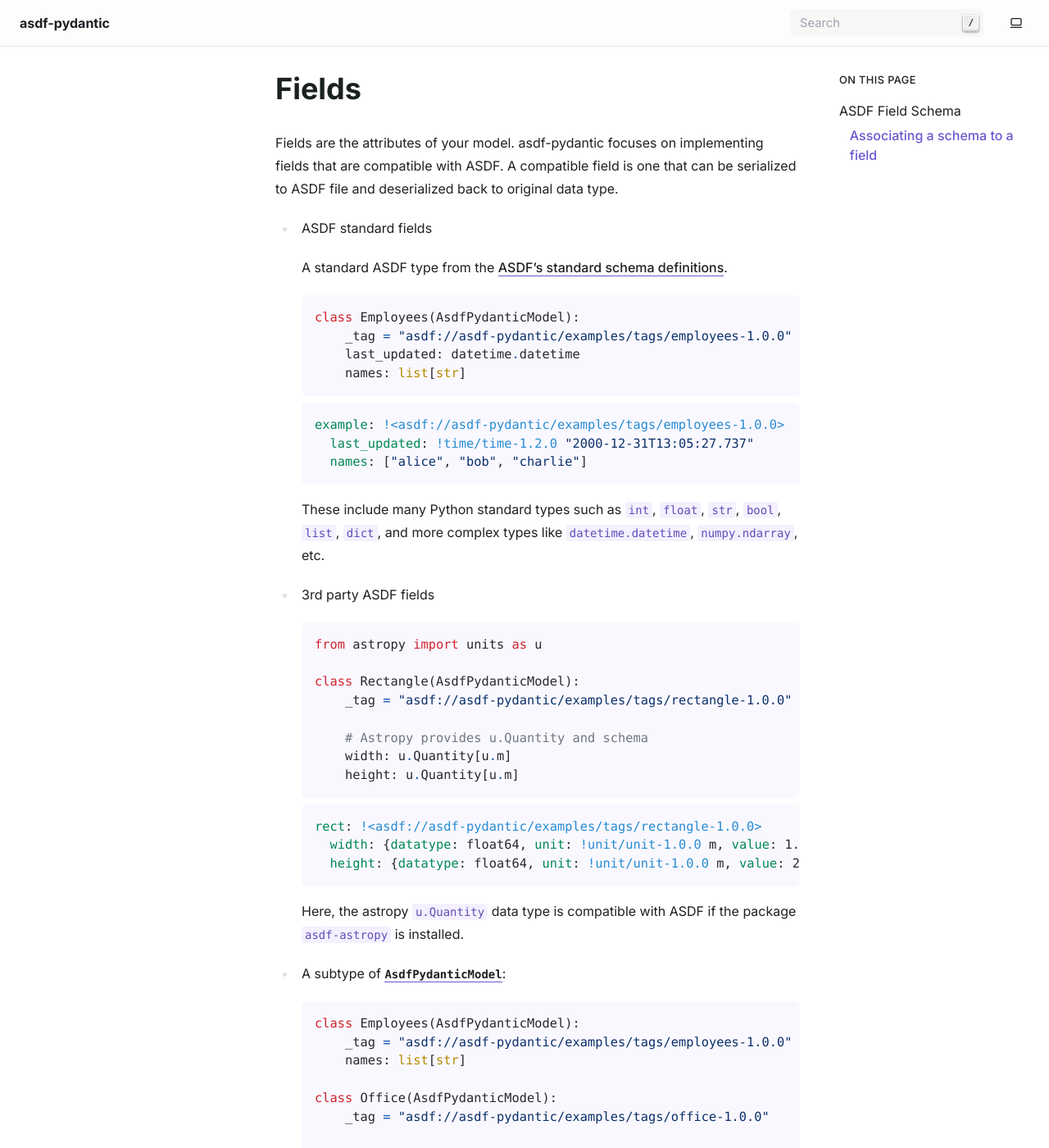
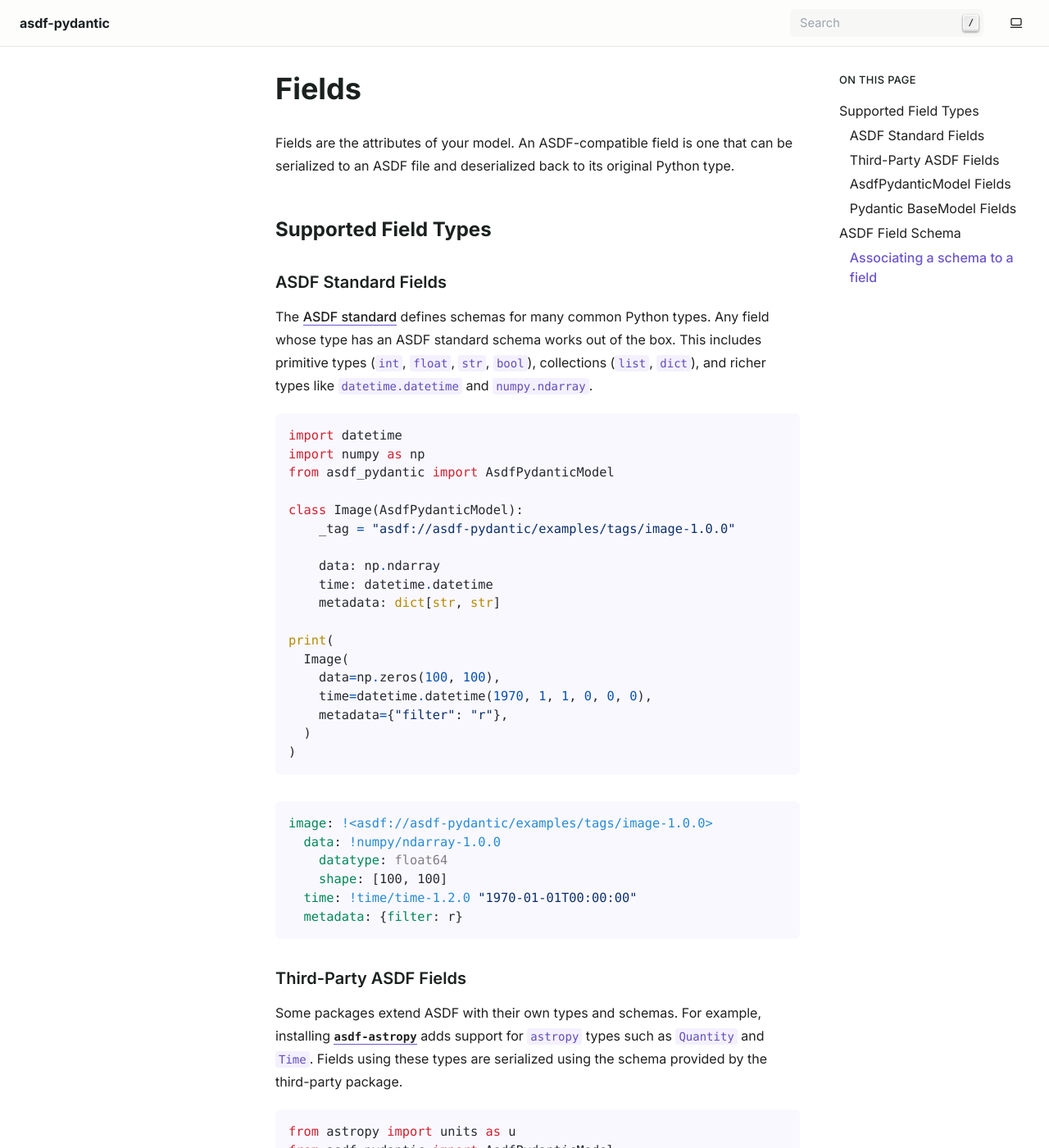
Before and after one commit to ketozhang/asdf-pydantic, a Sphinx documentation site: the page built from docs/concepts/fields.md, in a window 1280 px wide and 1400 px high. Shown: the whole window at 82% size. Built offline with Sphinx 7.4.7, drawn with Linux system fonts in a browser that asks for light colours; some of the changed text lies outside the part shown.

Commit message:
docs(fields.md): organize field types into sections and redo examples

````diff
--- a/docs/concepts/fields.md
+++ b/docs/concepts/fields.md
@@ -1,94 +1,116 @@
 # Fields
 
-Fields are the attributes of your model. asdf-pydantic focuses on implementing fields that are compatible with ASDF. A compatible field is one that can be serialized to ASDF file and deserialized back to original data type.
+Fields are the attributes of your model. An ASDF-compatible field is one that can be serialized to an ASDF file and deserialized back to its original Python type.
 
+## Supported Field Types
 
-- ASDF standard fields
+### ASDF Standard Fields
 
-  A standard ASDF type from the [ASDF's standard schema definitions](https://asdf-standard.readthedocs.io/en/latest/schemas/index.html#asdf-standard-schema-definitions).
+The [ASDF standard](https://asdf-standard.readthedocs.io/en/latest/schemas/index.html#asdf-standard-schema-definitions) defines schemas for many common Python types. Any field whose type has an ASDF standard schema works out of the box. This includes primitive types (`int`, `float`, `str`, `bool`), collections (`list`, `dict`), and richer types like `datetime.datetime` and `numpy.ndarray`.
 
-  ```py
-  class Employees(AsdfPydanticModel):
-      _tag = "asdf://asdf-pydantic/examples/tags/employees-1.0.0"
-      last_updated: datetime.datetime
-      names: list[str]
-  ```
+```python
+import datetime
+import numpy as np
+from asdf_pydantic import AsdfPydanticModel
 
+class Image(AsdfPydanticModel):
+    _tag = "asdf://asdf-pydantic/examples/tags/image-1.0.0"
 
-  ```yaml
-  example: !<asdf://asdf-pydantic/examples/tags/employees-1.0.0>
-    last_updated: !time/time-1.2.0 "2000-12-31T13:05:27.737"
-    names: ["alice", "bob", "charlie"]
-  ```
+    data: np.ndarray
+    time: datetime.datetime
+    metadata: dict[str, str]
 
-  These include many Python standard types such as `int`, `float`, `str`, `bool`, `list`, `dict`, and more complex types like `datetime.datetime`, `numpy.ndarray`, etc.
+print(
+  Image(
+    data=np.zeros(100, 100),
+    time=datetime.datetime(1970, 1, 1, 0, 0, 0),
+    metadata={"filter": "r"},
+  )
+)
+```
 
-- 3rd party ASDF fields
+```yaml
+image: !<asdf://asdf-pydantic/examples/tags/image-1.0.0>
+  data: !numpy/ndarray-1.0.0
+    datatype: float64
+    shape: [100, 100]
+  time: !time/time-1.2.0 "1970-01-01T00:00:00"
+  metadata: {filter: r}
+```
 
-  ```py
-  from astropy import units as u
+### Third-Party ASDF Fields
 
-  class Rectangle(AsdfPydanticModel):
-      _tag = "asdf://asdf-pydantic/examples/tags/rectangle-1.0.0"
+Some packages extend ASDF with their own types and schemas. For example, installing [`asdf-astropy`](https://asdf-astropy.readthedocs.io/) adds support for `astropy` types such as `Quantity` and `Time`. Fields using these types are serialized using the schema provided by the third-party package.
 
-      # Astropy provides u.Quantity and schema
-      width: u.Quantity[u.m]
-      height: u.Quantity[u.m]
-  ```
+```python
+from astropy import units as u
+from asdf_pydantic import AsdfPydanticModel
 
+class Rectangle(AsdfPydanticModel):
+    _tag = "asdf://asdf-pydantic/examples/tags/rectangle-1.0.0"
 
-  ```yaml
-  rect: !<asdf://asdf-pydantic/examples/tags/rectangle-1.0.0>
-    width: {datatype: float64, unit: !unit/unit-1.0.0 m, value: 1.0}
-    height: {datatype: float64, unit: !unit/unit-1.0.0 m, value: 2.0}
-  ```
+    width: u.Quantity[u.m]
+    height: u.Quantity[u.m]
+```
 
-  Here, the astropy `u.Quantity` data type is compatible with ASDF if the package `asdf-astropy` is installed.
+```yaml
+rect: !<asdf://asdf-pydantic/examples/tags/rectangle-1.0.0>
+  width: {datatype: float64, unit: !unit/unit-1.0.0 m, value: 1.0}
+  height: {datatype: float64, unit: !unit/unit-1.0.0 m, value: 2.0}
+```
 
-- A subtype of [`AsdfPydanticModel`](#asdf_pydantic.model.AsdfPydanticModel):
+If asdf-pydantic cannot automatically determine the schema for a third-party type or you want to use a specific ASDF schema, see [Associating a schema to a field](#associating-a-schema-to-a-field).
 
-  ```py
-  class Employees(AsdfPydanticModel):
-      _tag = "asdf://asdf-pydantic/examples/tags/employees-1.0.0"
-      names: list[str]
+### AsdfPydanticModel Fields
 
-  class Office(AsdfPydanticModel):
-      _tag = "asdf://asdf-pydantic/examples/tags/office-1.0.0"
+All types created with this package using [`AsdfPydanticModel`](#asdf_pydantic.model.AsdfPydanticModel) are automatically ASDF-compatible. Both models are written as tagged objects in the ASDF file.
 
-      employees: Employees
-  ```
+```python
+from asdf_pydantic import AsdfPydanticModel
 
+class Employees(AsdfPydanticModel):
+    _tag = "asdf://asdf-pydantic/examples/tags/employees-1.0.0"
 
-  ```yaml
-  office: !<asdf://asdf-pydantic/examples/tags/office-1.0.0>
-    employees: !<asdf://asdf-pydantic/examples/tags/employees-1.0.0>
-      names: ["alice", "bob", "charlie"]
-  ```
-  Because both `Office` and `Employees` are [`AsdfPydanticModel`](#asdf_pydantic.model.AsdfPydanticModel), both fields are tagged.
-
-- A subtype of [`pydantic.BaseModel`](https://docs.pydantic.dev/usage/models/)
-
-  If all fields of the Pydantic model are ASDF-compatible, then the model itself is also ASDF-compatible.
-
-  ```py
-  from pydantic import BaseModel
-
-  class Employees(BaseModel):
     names: list[str]
 
-  class Office(AsdfPydanticModel):
-      _tag = "asdf://asdf-pydantic/examples/tags/office-1.0.0"
+class Office(AsdfPydanticModel):
+    _tag = "asdf://asdf-pydantic/examples/tags/office-1.0.0"
 
-      employees: Employees
-  ```
+    employees: Employees
+```
 
+```yaml
+office: !<asdf://asdf-pydantic/examples/tags/office-1.0.0>
+  employees: !<asdf://asdf-pydantic/examples/tags/employees-1.0.0>
+    names: ["alice", "bob", "charlie"]
+```
 
-  ```yaml
-  office: !<asdf://asdf-pydantic/examples/tags/office-1.0.0>
-    employees:         # NOTE: ASDF tag is not present here
-      names: ["alice", "bob", "charlie"]
-  ```
-  Notice the `.office.employees` field is not a tagged because `Employees`, but it is still ASDF-compatible because all its fields are ASDF-compatible.
+Both `Office` and `Employees` carry their own ASDF tags, so each is independently tagged in the serialized file.
+
+### Pydantic BaseModel Fields
+
+A field whose type is a plain [`pydantic.BaseModel`](https://docs.pydantic.dev/usage/models/) subclass (not an `AsdfPydanticModel`) is ASDF-compatible as long as all of its own fields are also ASDF-compatible. The model is serialized as an untagged mapping.
+
+```python
+from pydantic import BaseModel
+from asdf_pydantic import AsdfPydanticModel
+
+class Employees(BaseModel):
+    names: list[str]
+
+class Office(AsdfPydanticModel):
+    _tag = "asdf://asdf-pydantic/examples/tags/office-1.0.0"
+
+    employees: Employees
+```
+
+```yaml
+office: !<asdf://asdf-pydantic/examples/tags/office-1.0.0>
+  employees:  # no ASDF tag — Employees is a plain BaseModel
+    names: ["alice", "bob", "charlie"]
+```
+
+Because `Employees` is not an `AsdfPydanticModel`, it has no ASDF tag and is written as a plain mapping. Its fields are still serialized correctly because `list[str]` is an ASDF standard type.
 
 ## ASDF Field Schema
 
@@ -96,7 +118,7 @@ All tagged fields in ASDF must have a schema associated for ASDF to perform vali
 
 ### Associating a schema to a field
 
-Any field may be have a schema associated or overwritten by type annotating the field with an [`AsdfTag`](#asdf_pydantic.schema.AsdfTag) or [`withAsdfSchema`](#asdf_pydantic.schema.WithAsdfSchema).
+Any field may be have a schema associated or overwritten by type annotating the field with an [`AsdfTag`](#asdf_pydantic.schema.AsdfTag) or [`WithAsdfSchema`](#asdf_pydantic.schema.WithAsdfSchema).
 
 ```{autodoc2-object} asdf_pydantic.schema.AsdfTag
 render_plugin = "myst"
````
